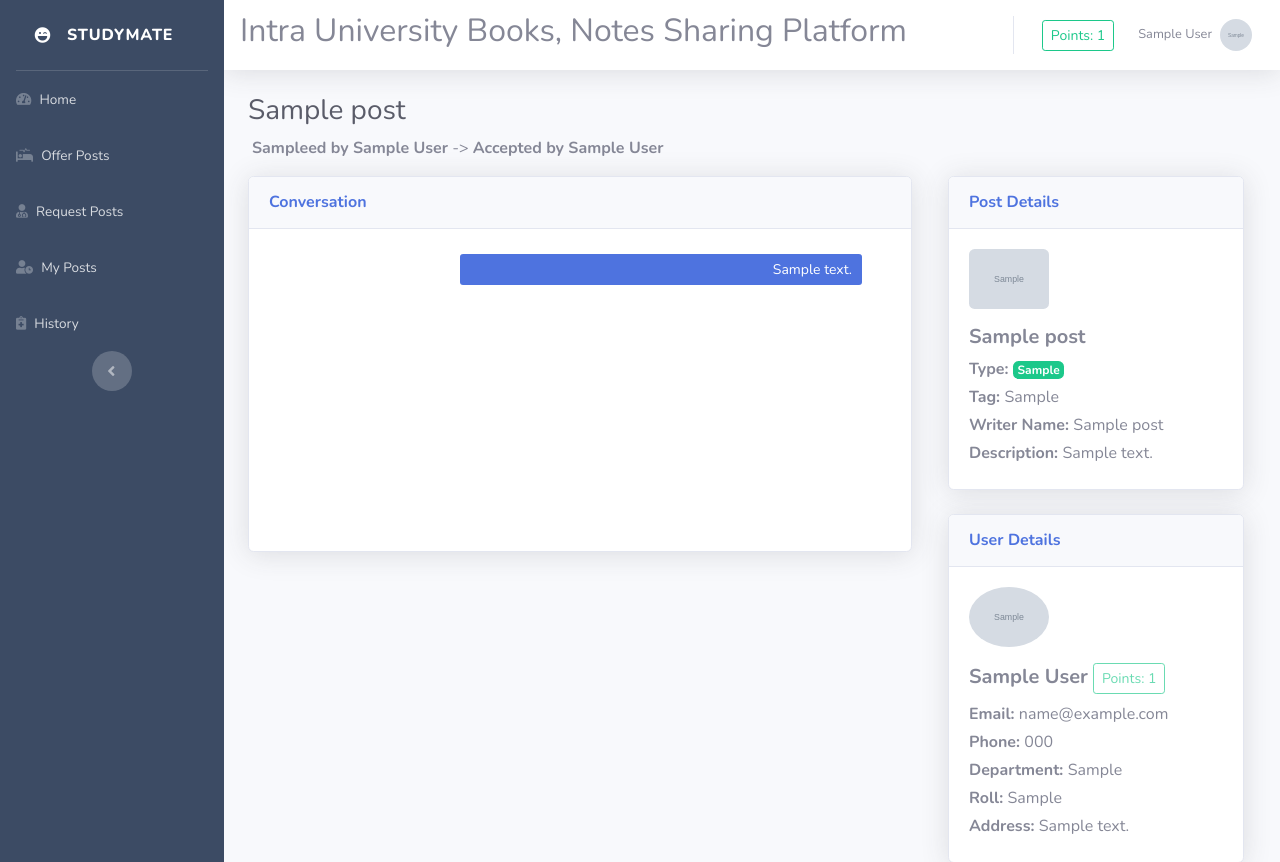
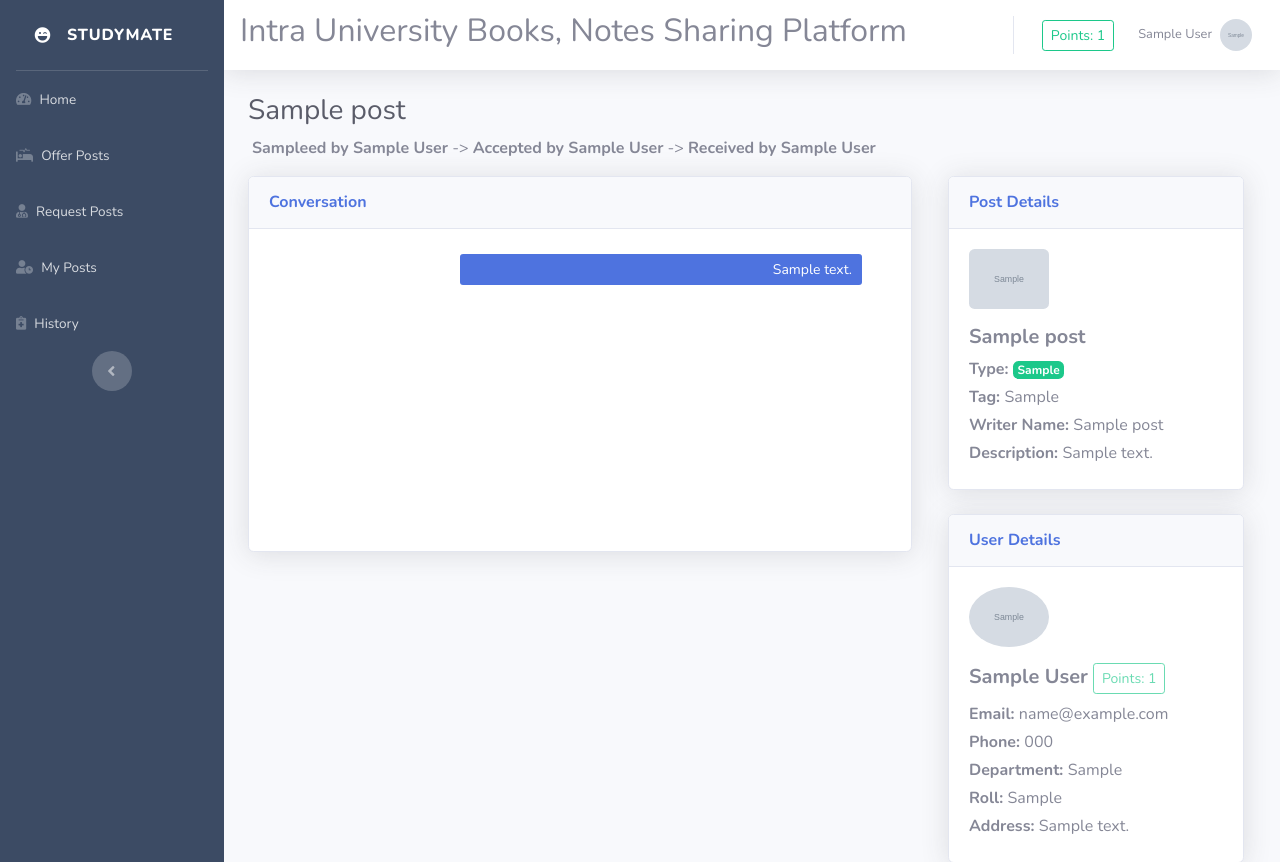
Before and after one commit to ihjohny/studymate-books-notes-exchanging-system, a PHP site: page /conversation.php?id=1 in a window 1280 px wide. Shown: the top 862 px of the page. Run offline with PHP 8.4, Linux system fonts and the light colour scheme; the visitor is signed in with stand-in values (Sample User, id 1); tables that the repository leaves empty hold one stand-in row (values such as "Sample post"); grey boxes marked "Sample" are stand-in pictures.

Commit message:
update progress

```diff
--- a/conversation.php
+++ b/conversation.php
@@ -90,7 +90,21 @@ if (!$isValid) {
                                                                                                             } else {
                                                                                                                 echo $user_name;
                                                                                                             }
-                                                                                                            ?></strong></span>
+                                                                                                            ?></strong>
+            <?php
+            if ($conversation_row["isSuccess"]) {
+            ?>
+                -> <strong>Received by <?php
+                                        if ($conversation_row["receiverUserId"] == $user_row["id"]) {
+                                            echo $user_row["name"];
+                                        } else {
+                                            echo $user_name;
+                                        }
+                                        ?></strong>
+            <?php
+            } ?>
+
+        </span>
     </div>
     <div align="center" class="col-sm-4">
         <?php
--- a/conversation_action.php
+++ b/conversation_action.php
@@ -69,7 +69,7 @@ if ($_POST["action"] == 'received') {
         $object->query =
             "
             UPDATE conversations
-            SET isSuccess = 1
+            SET isSuccess = 1, receiverUserId = '" . $_SESSION['user_id'] . "'
             WHERE id = '" . $conversation["id"] . "'
         ";
         $object->execute();
```
Also changed, not shown: Database/studymate.sql (+7 -12 lines).
